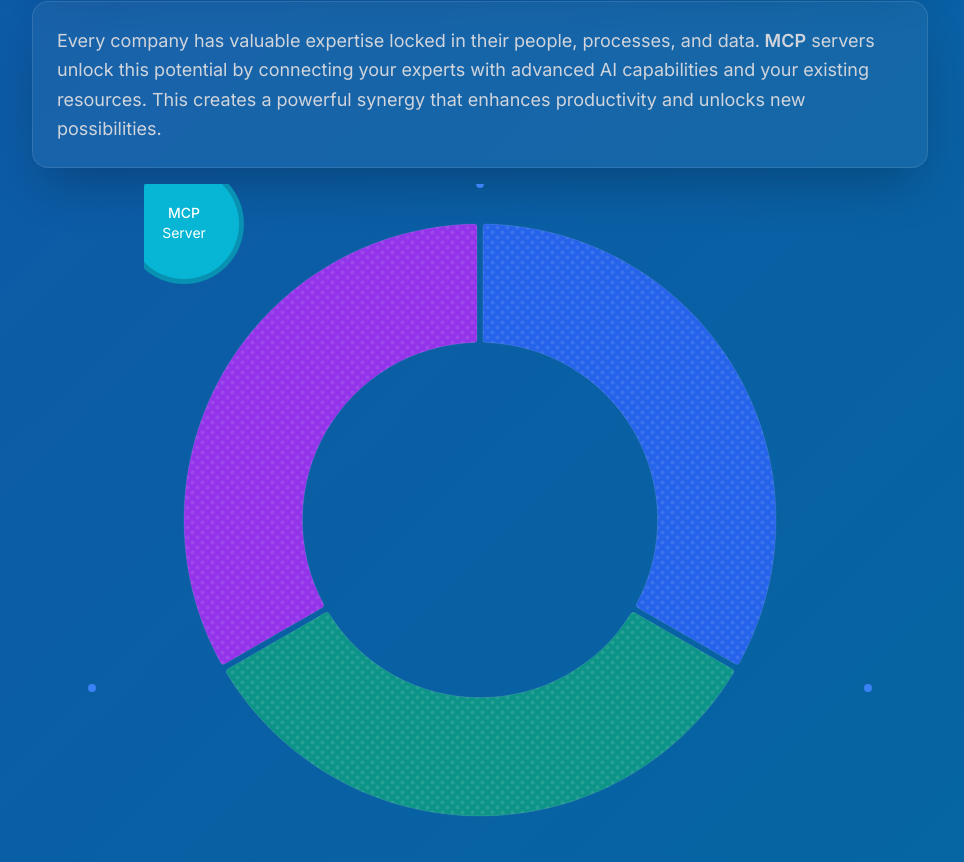
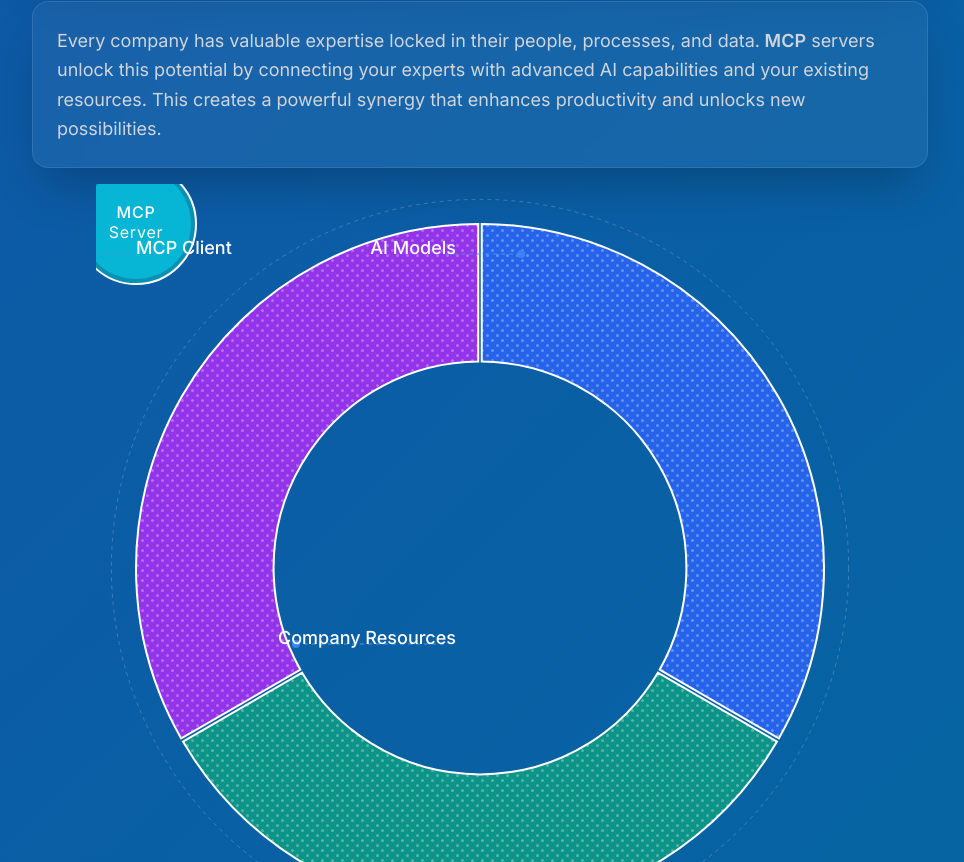
Before and after one commit to boorich/extraordinary_minds, a Next.js app: page / in a window 1280 px wide. Shown: the part 598-1460 px from the top of the page, without its empty margins (160-1124 px from the left). Built offline with nearby package versions, Linux system fonts and the light colour scheme.

Commit message:
feat: enhance architecture visualization to match enterprise style
- Add SAP-like visual elements and layout
- Implement connection points with extending lines
- Add pop-out info boxes on hover
- Improve overall visual hierarchy and professionalism
- Enhance animations and interactions

```diff
--- a/src/components/MCPArchitectureNivo.tsx
+++ b/src/components/MCPArchitectureNivo.tsx
@@ -13,6 +13,7 @@ interface ArchitectureElement {
   features: string[];
   color: string;
   value: number;
+  details: string[];
 }
 
 const architectureElements: ArchitectureElement[] = [
@@ -27,7 +28,12 @@ const architectureElements: ArchitectureElement[] = [
       'Context management'
     ],
     color: '#2563eb', // blue-600
-    value: 1
+    value: 1,
+    details: [
+      'Advanced language models',
+      'Domain-specific AI',
+      'Context optimization'
+    ]
   },
   {
     id: 'resources',
@@ -40,7 +46,12 @@ const architectureElements: ArchitectureElement[] = [
       'Compute resources'
     ],
     color: '#0d9488', // teal-600
-    value: 1
+    value: 1,
+    details: [
+      'Secure data access',
+      'System integration',
+      'Resource management'
+    ]
   },
   {
     id: 'client',
@@ -53,7 +64,12 @@ const architectureElements: ArchitectureElement[] = [
       'Domain-specific tools'
     ],
     color: '#9333ea', // purple-600
-    value: 1
+    value: 1,
+    details: [
+      'Expert interface',
+      'Security controls',
+      'Collaboration tools'
+    ]
   }
 ];
 
@@ -62,12 +78,17 @@ const MCPArchitecture = () => {
 
   const CenterComponent = () => (
     <g>
-      <circle r="60" fill="#0891b2" /> {/* cyan-600 */}
+      <circle r="60" fill="#0891b2" strokeWidth={2} stroke="white" /> {/* cyan-600 */}
       <circle r="55" fill="#06b6d4" /> {/* cyan-500 */}
       <text
         textAnchor="middle"
         dominantBaseline="middle"
-        style={{ fontSize: '14px', fill: 'white', fontWeight: 500 }}
+        style={{
+          fontSize: '16px',
+          fill: 'white',
+          fontWeight: 500,
+          letterSpacing: '0.05em'
+        }}
         dy="-10"
       >
         MCP
@@ -75,7 +96,11 @@ const MCPArchitecture = () => {
       <text
         textAnchor="middle"
         dominantBaseline="middle"
-        style={{ fontSize: '14px', fill: 'white' }}
+        style={{
+          fontSize: '16px',
+          fill: 'white',
+          letterSpacing: '0.05em'
+        }}
         dy="10"
       >
         Server
@@ -83,20 +108,44 @@ const MCPArchitecture = () => {
     </g>
   );
 
+  // Calculates position for info boxes and lines
+  const getInfoPosition = (index: number, total: number) => {
+    const angle = ((index + 0.5) * 2 * Math.PI) / total - Math.PI / 2;
+    const radius = 260; // Increased radius for outer position
+    return {
+      x: Math.cos(angle) * radius + 200,
+      y: Math.sin(angle) * radius + 200,
+      angle: (angle * 180) / Math.PI
+    };
+  };
+
   return (
-    <div className="relative">
-      <div className="w-full aspect-square max-w-2xl mx-auto">
+    <div className="relative w-full aspect-square max-w-3xl mx-auto">
       <div className="w-full h-full">
+        <svg className="absolute inset-0 w-full h-full">
+          {/* Outer dotted circle */}
+          <circle
+            cx="50%"
+            cy="50%"
+            r="48%"
+            fill="none"
+            stroke="white"
+            strokeWidth="1"
+            strokeDasharray="4 4"
+            className="opacity-20"
+          />
+        </svg>
+
         <ResponsivePie
           data={architectureElements}
           margin={{ top: 40, right: 40, bottom: 40, left: 40 }}
           innerRadius={0.6}
-            padAngle={1}
-            cornerRadius={3}
+          padAngle={0.5}
+          cornerRadius={0}
           activeOuterRadiusOffset={8}
           colors={{ datum: 'data.color' }}
-            borderWidth={1}
-            borderColor="rgba(255, 255, 255, 0.1)"
+          borderWidth={2}
+          borderColor="white"
           enableArcLinkLabels={false}
           enableArcLabels={false}
           layers={['arcs', CenterComponent]}
@@ -111,72 +160,95 @@ const MCPArchitecture = () => {
               id: 'dots',
               type: 'patternDots',
               background: 'inherit',
-                color: 'rgba(255, 255, 255, 0.1)',
-                size: 4,
-                padding: 1,
+              color: 'rgba(255, 255, 255, 0.3)',
+              size: 3,
+              padding: 2,
               stagger: true
             }
           ]}
           fill={[{ match: '*', id: 'dots' }]}
-            motionConfig="gentle"
+          motionConfig={{
+            mass: 1,
+            tension: 170,
+            friction: 26,
+            clamp: false,
+            precision: 0.01,
+            velocity: 0
+          }}
         />
-        </div>
-      </div>
 
-      {/* Connection points */}
         <svg className="absolute inset-0 w-full h-full pointer-events-none">
-        {[0, 1, 2].map((_, index) => {
-          const angle = (index * 2 * Math.PI) / 3 - Math.PI / 2;
-          const x = 50 + 50 * Math.cos(angle);
-          const y = 50 + 50 * Math.sin(angle);
+          {/* Connection points and info boxes */}
+          {architectureElements.map((element, index) => {
+            const position = getInfoPosition(index, architectureElements.length);
+            const isLeft = position.x < 200;
+
             return (
+              <g key={element.id}>
+                {/* Connection point */}
                 <circle
-              key={index}
-              cx={`${x}%`}
-              cy={`${y}%`}
+                  cx={position.x}
+                  cy={position.y}
                   r="4"
                   className="fill-blue-500"
                 />
+
+                {/* Connector line */}
+                <path
+                  d={`M ${position.x} ${position.y} ${isLeft ? 'L 50 ' + position.y : 'L 350 ' + position.y}`}
+                  stroke="#4299e1"
+                  strokeWidth="2"
+                  strokeDasharray="4 4"
+                  fill="none"
+                  className="opacity-50"
+                />
+
+                {/* Info boxes */}
+                <AnimatePresence>
+                  {activeElement === element.id && (
+                    <motion.g
+                      initial={{ opacity: 0 }}
+                      animate={{ opacity: 1 }}
+                      exit={{ opacity: 0 }}
+                    >
+                      {element.details.map((detail, detailIndex) => (
+                        <g key={detailIndex} transform={`translate(${isLeft ? 20 : 280}, ${position.y + detailIndex * 30 - 30})`}>
+                          <rect
+                            width="200"
+                            height="24"
+                            rx="4"
+                            fill="#1e40af"
+                            className="opacity-80"
+                          />
+                          <text
+                            x="10"
+                            y="16"
+                            fill="white"
+                            className="text-sm"
+                          >
+                            {detail}
+                          </text>
+                        </g>
+                      ))}
+                    </motion.g>
+                  )}
+                </AnimatePresence>
+
+                {/* Labels */}
+                <text
+                  x={isLeft ? 40 : 360}
+                  y={position.y}
+                  textAnchor={isLeft ? "start" : "end"}
+                  fill="white"
+                  className="text-lg font-medium"
+                >
+                  {element.title}
+                </text>
+              </g>
             );
           })}
         </svg>
-
-      {/* Info Panel */}
-      <AnimatePresence>
-        {activeElement && (
-          <motion.div
-            className="absolute top-0 right-0 w-80 bg-white/5 backdrop-blur-sm rounded-lg p-4 border border-white/10"
-            initial={{ opacity: 0, x: 20 }}
-            animate={{ opacity: 1, x: 0 }}
-            exit={{ opacity: 0, x: 20 }}
-          >
-            {architectureElements.map(element => {
-              if (element.id === activeElement) {
-                return (
-                  <div key={element.id} className="space-y-4">
-                    <div className="flex items-center space-x-3">
-                      {element.icon}
-                      <div>
-                        <h3 className="text-lg font-semibold text-white">{element.title}</h3>
-                        <p className="text-sm text-gray-300">{element.description}</p>
       </div>
-                    </div>
-                    <ul className="space-y-2">
-                      {element.features.map((feature, index) => (
-                        <li key={index} className="text-sm text-gray-300 flex items-center">
-                          <span className="w-1.5 h-1.5 rounded-full bg-cyan-400 mr-2" />
-                          {feature}
-                        </li>
-                      ))}
-                    </ul>
-                  </div>
-                );
-              }
-              return null;
-            })}
-          </motion.div>
-        )}
-      </AnimatePresence>
     </div>
   );
 };
```
Lines whose indentation alone changed are shown as unchanged.
